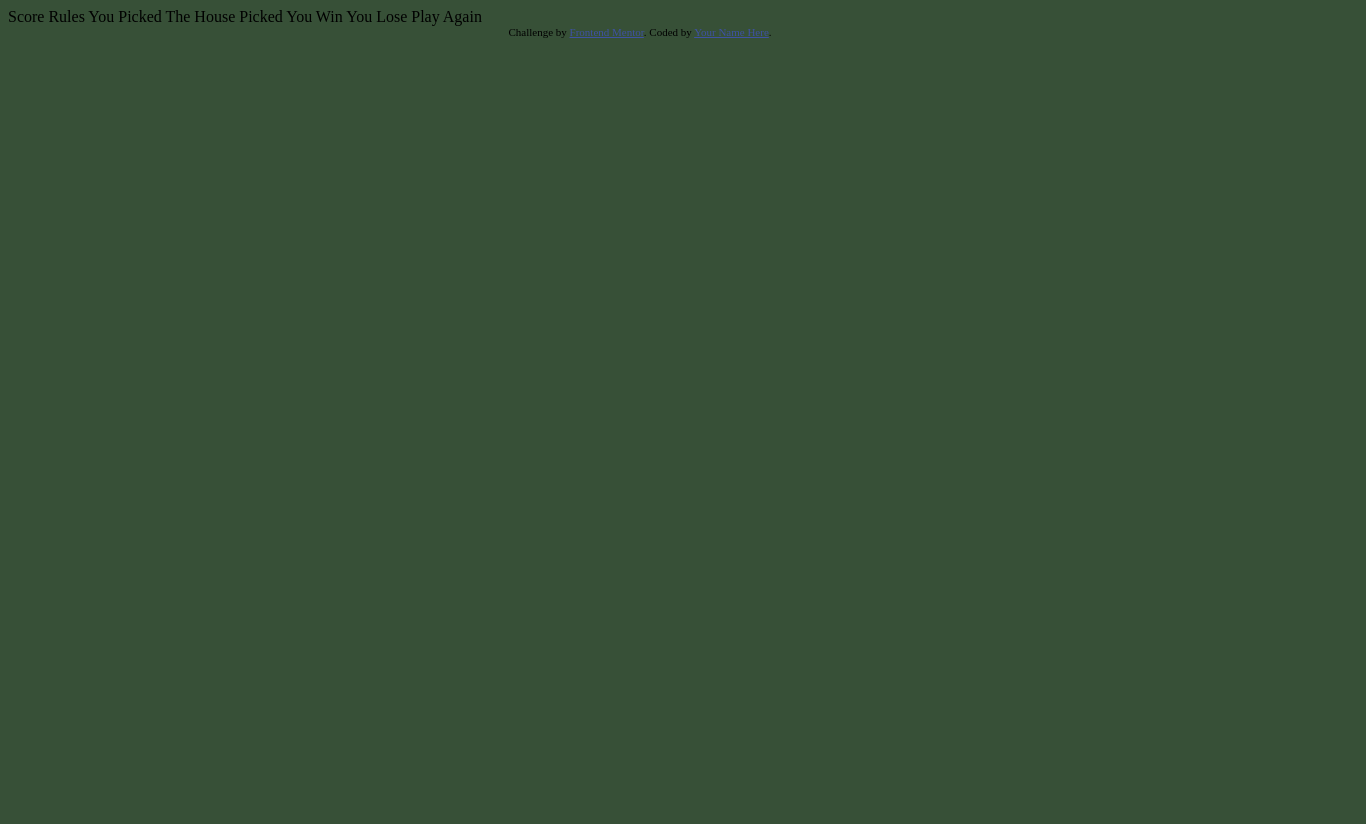
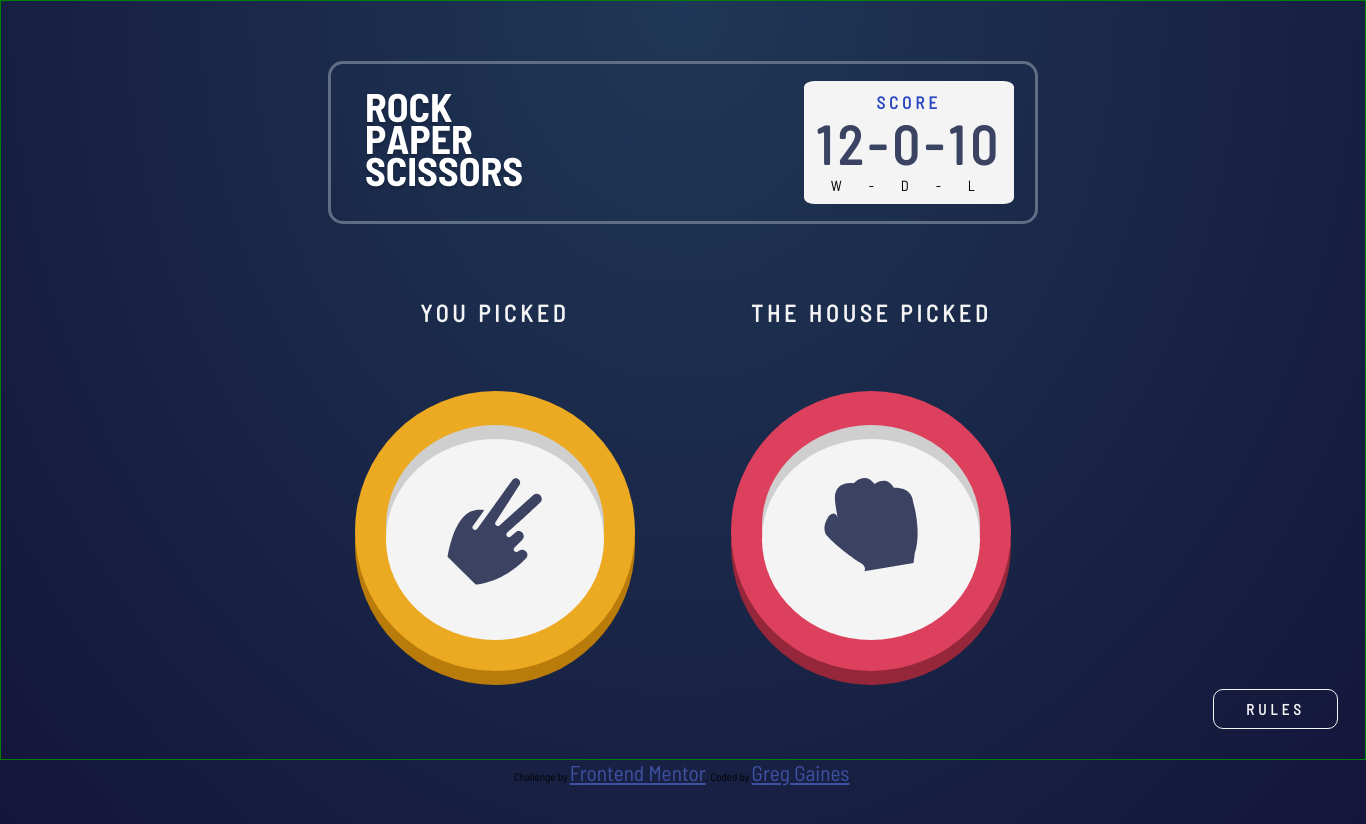
Before and after one commit to gkgaines14/rock-paper-scissors, a website: page dist/index.html in a window 1280 px wide. Shown: the whole page, 1366 px wide, since content can reach past the window. Before the commit the page ends 800 px from the top, so only its background shows below. Drawn offline with Linux system fonts and the light colour scheme.

Commit message:
first two board screens complete

```diff
--- a/dist/css/main.css
+++ b/dist/css/main.css
@@ -1,2 +1,307 @@
-body {
-  background: #375037; }
+* {
+  box-sizing: border-box;
+  padding: 0;
+  margin: 0;
+  font-family: 'Barlow Semi Condensed', sans-serif;
+  font-size: 16pt; }
+
+#container {
+  background: radial-gradient(at top, #1f3756, #141539);
+  min-width: 1366px;
+  min-height: 100vh;
+  padding-bottom: 3rem;
+  display: flex;
+  flex-direction: column;
+  justify-content: space-between;
+  align-items: center; }
+  #container #game-container {
+    border: solid 1px green;
+    width: 1366px;
+    min-height: 95vh;
+    padding: 1.7rem;
+    position: relative;
+    display: flex;
+    justify-content: center; }
+    #container #game-container #game-screen {
+      width: 55%;
+      display: flex;
+      flex-direction: column;
+      align-items: center;
+      justify-content: center; }
+      #container #game-container #game-screen #header {
+        border: #606e85 solid 3px;
+        border-radius: 15px;
+        width: 100%;
+        display: flex;
+        align-items: center;
+        justify-content: space-between;
+        padding: 0.8rem 1rem; }
+        #container #game-container #game-screen #header img {
+          margin-left: 0.5rem; }
+        #container #game-container #game-screen #header #score-box {
+          background: #f4f4f4;
+          border-radius: 5%;
+          width: 210px;
+          min-height: 110px;
+          display: flex;
+          flex-direction: column;
+          align-items: center;
+          padding: 0.5rem; }
+          #container #game-container #game-screen #header #score-box .label {
+            width: 100%;
+            font-size: 0.8rem;
+            font-weight: 700;
+            color: #2a46c0;
+            letter-spacing: 3pt;
+            text-align: center;
+            margin: 0; }
+          #container #game-container #game-screen #header #score-box #score {
+            display: flex;
+            align-items: center;
+            justify-content: center; }
+            #container #game-container #game-screen #header #score-box #score .counter {
+              font-size: 2.5rem;
+              font-weight: 700;
+              color: #3b4363;
+              letter-spacing: 4pt; }
+          #container #game-container #game-screen #header #score-box #wdl {
+            font-size: 11pt;
+            letter-spacing: 9pt; }
+      #container #game-container #game-screen #game-board {
+        width: 100%;
+        height: 400px;
+        margin-top: 3.5rem;
+        display: flex;
+        align-items: center;
+        justify-content: center; }
+        #container #game-container #game-screen #game-board #selector {
+          position: relative;
+          display: none; }
+          #container #game-container #game-screen #game-board #selector #paper-icon {
+            position: absolute;
+            top: -30%;
+            left: -25%; }
+            #container #game-container #game-screen #game-board #selector #paper-icon #paper-frame-one {
+              background: #5671f5; }
+            #container #game-container #game-screen #game-board #selector #paper-icon #paper-frame-two {
+              background: #3850c7; }
+          #container #game-container #game-screen #game-board #selector #scissor-icon {
+            position: absolute;
+            top: -30%;
+            right: -25%; }
+            #container #game-container #game-screen #game-board #selector #scissor-icon #scissor-frame-one {
+              background: #eca922; }
+            #container #game-container #game-screen #game-board #selector #scissor-icon #scissor-frame-two {
+              background: #b97b09; }
+          #container #game-container #game-screen #game-board #selector #rock-icon {
+            position: absolute;
+            bottom: -25%;
+            left: 20%; }
+            #container #game-container #game-screen #game-board #selector #rock-icon #rock-frame-one {
+              background: #dd405d; }
+            #container #game-container #game-screen #game-board #selector #rock-icon #rock-frame-two {
+              background: #96273b; }
+          #container #game-container #game-screen #game-board #selector #triangle {
+            position: absolute;
+            height: 3000px; }
+          #container #game-container #game-screen #game-board #selector .icon-group {
+            position: relative;
+            width: 190px;
+            height: 190px;
+            border-radius: 50%; }
+          #container #game-container #game-screen #game-board #selector .icon {
+            position: absolute;
+            z-index: 5;
+            top: 31%;
+            left: 33%;
+            width: 65px; }
+          #container #game-container #game-screen #game-board #selector .icon-back-one {
+            background-color: #f4f4f4;
+            width: calc(190px* 0.78);
+            height: calc(190px* 0.72);
+            border-radius: 50%;
+            position: absolute;
+            z-index: 4;
+            top: 17%;
+            left: 11%; }
+          #container #game-container #game-screen #game-board #selector .icon-back-two {
+            background-color: #cfcfcf;
+            width: calc(190px* 0.78);
+            height: calc(190px* 0.72);
+            border-radius: 50%;
+            position: absolute;
+            z-index: 3;
+            top: 12%;
+            left: 11%; }
+          #container #game-container #game-screen #game-board #selector .icon-frame-one {
+            width: 190px;
+            height: 190px;
+            border-radius: 50%;
+            position: absolute;
+            z-index: 2; }
+          #container #game-container #game-screen #game-board #selector .icon-frame-two {
+            width: 190px;
+            height: 190px;
+            border-radius: 50%;
+            position: absolute;
+            top: 5%;
+            z-index: 1; }
+        #container #game-container #game-screen #game-board #played {
+          display: flex;
+          justify-content: space-between;
+          width: 100%;
+          height: 100%; }
+          #container #game-container #game-screen #game-board #played #you-picked {
+            width: 47%;
+            height: 100%;
+            display: flex;
+            flex-direction: column;
+            align-items: center;
+            position: relative; }
+            #container #game-container #game-screen #game-board #played #you-picked .played-label {
+              color: #f4f4f4;
+              margin-bottom: 3rem; }
+              #container #game-container #game-screen #game-board #played #you-picked .played-label p {
+                font-size: 1.1rem;
+                font-weight: 700;
+                letter-spacing: 3pt; }
+            #container #game-container #game-screen #game-board #played #you-picked #picked-icon #picked-frame-one {
+              background: #eca922; }
+            #container #game-container #game-screen #game-board #played #you-picked #picked-icon #picked-frame-two {
+              background: #b97b09; }
+            #container #game-container #game-screen #game-board #played #you-picked .picked-group {
+              position: relative;
+              width: 280px;
+              height: 280px;
+              border-radius: 50%; }
+            #container #game-container #game-screen #game-board #played #you-picked #picked {
+              position: absolute;
+              z-index: 5;
+              top: 31%;
+              left: 33%;
+              width: 95px; }
+            #container #game-container #game-screen #game-board #played #you-picked .picked-back-one {
+              background-color: #f4f4f4;
+              width: calc(280px* 0.78);
+              height: calc(280px* 0.72);
+              border-radius: 50%;
+              position: absolute;
+              z-index: 4;
+              top: 17%;
+              left: 11%; }
+            #container #game-container #game-screen #game-board #played #you-picked .picked-back-two {
+              background-color: #cfcfcf;
+              width: calc(280px* 0.78);
+              height: calc(280px* 0.72);
+              border-radius: 50%;
+              position: absolute;
+              z-index: 3;
+              top: 12%;
+              left: 11%; }
+            #container #game-container #game-screen #game-board #played #you-picked #picked-frame-one {
+              background-color: green;
+              width: 280px;
+              height: 280px;
+              border-radius: 50%;
+              position: absolute;
+              z-index: 2; }
+            #container #game-container #game-screen #game-board #played #you-picked #picked-frame-two {
+              background-color: #073e07;
+              width: 280px;
+              height: 280px;
+              border-radius: 50%;
+              position: absolute;
+              top: 5%;
+              z-index: 1; }
+          #container #game-container #game-screen #game-board #played #house-picked {
+            width: 47%;
+            height: 100%;
+            display: flex;
+            flex-direction: column;
+            align-items: center;
+            position: relative; }
+            #container #game-container #game-screen #game-board #played #house-picked .played-label {
+              color: #f4f4f4;
+              margin-bottom: 3rem; }
+              #container #game-container #game-screen #game-board #played #house-picked .played-label p {
+                font-size: 1.1rem;
+                font-weight: 700;
+                letter-spacing: 3pt; }
+            #container #game-container #game-screen #game-board #played #house-picked #picked-icon #house-frame-one {
+              background: #5671f5 50%; }
+            #container #game-container #game-screen #game-board #played #house-picked #picked-icon #house-frame-two {
+              background: #3850c7; }
+            #container #game-container #game-screen #game-board #played #house-picked #house-blank {
+              display: none;
+              background-color: #1b2241;
+              width: calc(280px* 0.78);
+              height: calc(280px* 0.72);
+              border-radius: 50%;
+              z-index: 0;
+              margin-top: 2rem; }
+          #container #game-container #game-screen #game-board #played .house-group {
+            position: relative;
+            width: 280px;
+            height: 280px;
+            border-radius: 50%; }
+          #container #game-container #game-screen #game-board #played #picked {
+            position: absolute;
+            z-index: 5;
+            top: 31%;
+            left: 33%;
+            width: 95px; }
+          #container #game-container #game-screen #game-board #played .picked-back-one {
+            background-color: #f4f4f4;
+            width: calc(280px* 0.78);
+            height: calc(280px* 0.72);
+            border-radius: 50%;
+            position: absolute;
+            z-index: 4;
+            top: 17%;
+            left: 11%; }
+          #container #game-container #game-screen #game-board #played .picked-back-two {
+            background-color: #cfcfcf;
+            width: calc(280px* 0.78);
+            height: calc(280px* 0.72);
+            border-radius: 50%;
+            position: absolute;
+            z-index: 3;
+            top: 12%;
+            left: 11%; }
+          #container #game-container #game-screen #game-board #played #house-frame-one {
+            background-color: #dd405d;
+            width: 280px;
+            height: 280px;
+            border-radius: 50%;
+            position: absolute;
+            z-index: 2; }
+          #container #game-container #game-screen #game-board #played #house-frame-two {
+            background: #96273b;
+            width: 280px;
+            height: 280px;
+            border-radius: 50%;
+            position: absolute;
+            top: 5%;
+            z-index: 1; }
+  #container #rules-btn {
+    border: #f4f4f4 solid 1px;
+    border-radius: 10px;
+    color: #f4f4f4;
+    height: 40px;
+    display: flex;
+    align-items: center;
+    justify-content: center;
+    padding: 0 1.5rem;
+    position: absolute;
+    bottom: 4%;
+    right: 2%; }
+    #container #rules-btn p {
+      font-size: 0.7rem;
+      font-weight: 700;
+      letter-spacing: 3pt; }
+
+.attribution {
+  font-size: 11px;
+  text-align: center; }
+  .attribution a {
+    color: #3e52a3; }
--- a/dist/index.html
+++ b/dist/index.html
@@ -3,32 +3,116 @@
   <head>
     <meta charset="UTF-8" />
     <meta name="viewport" content="width=device-width, initial-scale=1.0" />
-    <!-- displays site properly based on user's device -->
-
     <link
       rel="icon"
       type="image/png"
       sizes="32x32"
-      href="./images/favicon-32x32.png"
+      href="./img/favicon-32x32.png"
     />
+    <link href="https://fonts.googleapis.com/css2?family=Barlow+Semi+Condensed&display=swap" rel="stylesheet">
     <link rel="stylesheet" href="./css/main.css" />
-
     <title>Frontend Mentor | Rock, Paper, Scissors</title>
-
-    Score Rules You Picked The House Picked You Win You Lose Play Again
-
-    <!-- Feel free to remove these styles or customise in your own stylesheet 👍 -->
-    <style>
-      .attribution { font-size: 11px; text-align: center; }
-      .attribution a { color: hsl(228, 45%, 44%); }
-    </style>
   </head>
   <body>
-    <div class="attribution">
-      Challenge by
-      <a href="https://www.frontendmentor.io?ref=challenge" target="_blank"
-        >Frontend Mentor</a
-      >. Coded by <a href="#">Your Name Here</a>.
+    <!-- Score Rules You Picked The House Picked You Win You Lose Play Again -->
+      <div id="container">
+        <div id="game-container">
+          <div id="game-screen">
+            <div id="header">
+              <img id="logo" src="/dist/img/logo.svg">
+              <div id="score-box">
+                <p class="label">SCORE</p>
+                <div id="score">
+                  <div class="counter" id="wins">12</div>
+                  <p class="counter">-</p>
+                  <div class="counter" id="draws">0</div>
+                  <p class="counter">-</p>
+                  <div class="counter" id="losses">10</div>
+
+                </div>
+                <div id="wdl">W - D - L</div>
+              </div>
+
+            </div>
+            <div id="game-board">
+              <div id="selector">
+                <div id="paper-icon" class="icon-group">
+                  <div id="paper-frame-one" class="icon-frame-one"></div>
+                  <div id="paper-frame-two" class="icon-frame-two"></div>
+                  <div class="icon-back-one"></div>
+                  <div class="icon-back-two"></div>
+                  <img src="/dist/img/icon-paper.svg" alt="paper-icon" id="paper" class="icon">
+                </div>
+                <div id="scissor-icon" class="icon-group">
+                  <div id="scissor-frame-one" class="icon-frame-one"></div>
+                  <div id="scissor-frame-two" class="icon-frame-two"></div>
+                  <div class="icon-back-one"></div>
+                  <div class="icon-back-two"></div>
+                  <img src="/dist/img/icon-scissors.svg" alt="paper-icon" id="paper" class="icon">
+                </div>
+                <div id="rock-icon" class="icon-group">
+                  <div id="rock-frame-one" class="icon-frame-one"></div>
+                  <div id="rock-frame-two" class="icon-frame-two"></div>
+                  <div class="icon-back-one"></div>
+                  <div class="icon-back-two"></div>
+                  <img src="/dist/img/icon-rock.svg" alt="paper-icon" id="paper" class="icon">
+                </div>
+
+                <img src="/dist/img/bg-triangle.svg" alt="triangle-backdrop" id="trinagle" >
+
+              </div>
+              <div id="played">
+                <div id="you-picked">
+                  <div class="played-label"><p>YOU PICKED</p></div>
+                  <div id="picked-icon" class="picked-group">
+                    <div id="picked-frame-one" class="played-frame-one"></div>
+                    <div id="picked-frame-two" class="played-frame-two"></div>
+                    <div class="picked-back-one"></div>
+                    <div class="picked-back-two"></div>
+                    <img src="/dist/img/icon-scissors.svg" alt="picked-icon" id="picked" class="you-picked-icon">
+                    <div id="you-win-rings">
+                      <div class="win-ring-one"></div>
+                      <div class="win-ring-two"></div>
+                      <div class="win-ring-three"></div>
+                    </div>
+                  </div>
+                </div>
+                <div id="house-picked">
+                  <div class="played-label"><p>THE HOUSE PICKED</p></div>
+                  <div id="house-blank"></div>
+                  <div id="house-icon" class="house-group">
+                    <div id="house-frame-one" class="played-frame-one"></div>
+                    <div id="house-frame-two" class="played-frame-two"></div>
+                    <div class="picked-back-one"></div>
+                    <div class="picked-back-two"></div>
+                    <img src="/dist/img/icon-rock.svg" alt="picked-icon" id="picked" class="house-picked-icon">
+                    <div id="you-win-rings">
+                      <div class="win-ring-one"></div>
+                      <div class="win-ring-two"></div>
+                      <div class="win-ring-three"></div>
+                    </div>
+                  </div>
+                </div>
+
+              </div>
+            </div>
+          </div>
+          <div id="rules-btn">
+            <p>RULES</p>
+         </div>
+        </div>
+        <div class="attribution">
+          Challenge by
+          <a href="https://www.frontendmentor.io?ref=challenge" target="_blank"
+          >Frontend Mentor</a
+          >. Coded by
+          <a
+          href="https://github.com/gkgaines14"
+          target="_blank"
+          >Greg Gaines</a
+          >.
+        </div>
+      </div>
     </div>
   </body>
 </html>
```
